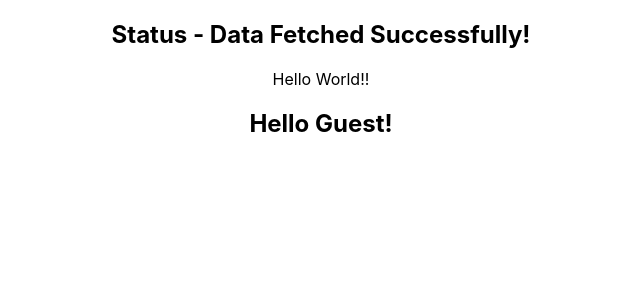
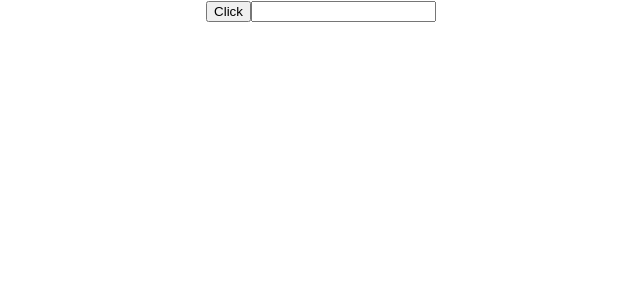
Before and after one commit to denislistiadi/react-typescript, a React (Create React App) app: page / in a window 1280 px wide. Shown: the top 300 px of the page, without its empty margins (319-959 px from the left). Built offline with nearby package versions, Linux system fonts and the light colour scheme.

Commit message:
Event Props

```diff
--- a/src/App.tsx
+++ b/src/App.tsx
@@ -1,10 +1,12 @@
-import './App.css';
-import Heading from './components/Heading';
-import Oscar from './components/Oscar';
-import Greet from './components/Greet';
+import "./App.css";
+// import Heading from './components/Heading';
+// import Oscar from './components/Oscar';
+// import Greet from './components/Greet';
 // import Person from './components/Person';
 // import PersonList from './components/PersonList';
-import Status from './components/Status';
+// import Status from './components/Status';
+import Button from "./components/Button";
+import Input from "./components/Input";
 
 function App() {
   // const personName = {
@@ -29,15 +31,24 @@ function App() {
 
   return (
     <div className="App">
-      {/* <Person name={personName}/>
+      {/*
+      <Greet name="Denis" isLogin={false}/>
+      <Person name={personName}/>
       <PersonList names={personList} /> */}
 
-      <Status status='success' />
+      {/* <Status status='success' />
       <Oscar>
         <Heading>Hello World!!</Heading>
-      </Oscar>
-      <Greet name="Denis" isLogin={false}/>
-      </div>
+      </Oscar> */}
+
+      <Button
+        handleClick={(e, id) => {
+          console.log("Button clicked", e, id);
+        }}
+      />
+
+      <Input value='' handleChange={(event) => console.log(event.target.value)} />
+    </div>
   );
 }
 
--- /dev/null
+++ b/src/components/Button.tsx
@@ -0,0 +1,13 @@
+import React from 'react'
+
+type ButtonProps = {
+    handleClick: (e: React.MouseEvent<HTMLButtonElement>, id: number) => void
+}
+
+const Button = (props: ButtonProps) => {
+  return (
+    <button onClick={(e) => props.handleClick(e, 1)}>Click</button>
+  )
+}
+
+export default Button
--- /dev/null
+++ b/src/components/Input.tsx
@@ -0,0 +1,15 @@
+import React from "react";
+
+type InputProps = {
+  value: string;
+  handleChange: (e: React.ChangeEvent<HTMLInputElement>) => void;
+};
+
+const Input = ({value, handleChange}: InputProps) => {
+  const handleInputChange = (e: React.ChangeEvent<HTMLInputElement>) => {
+    console.log(e);
+  };
+  return <input type="text" value={value} onChange={handleChange} />;
+};
+
+export default Input;
```
